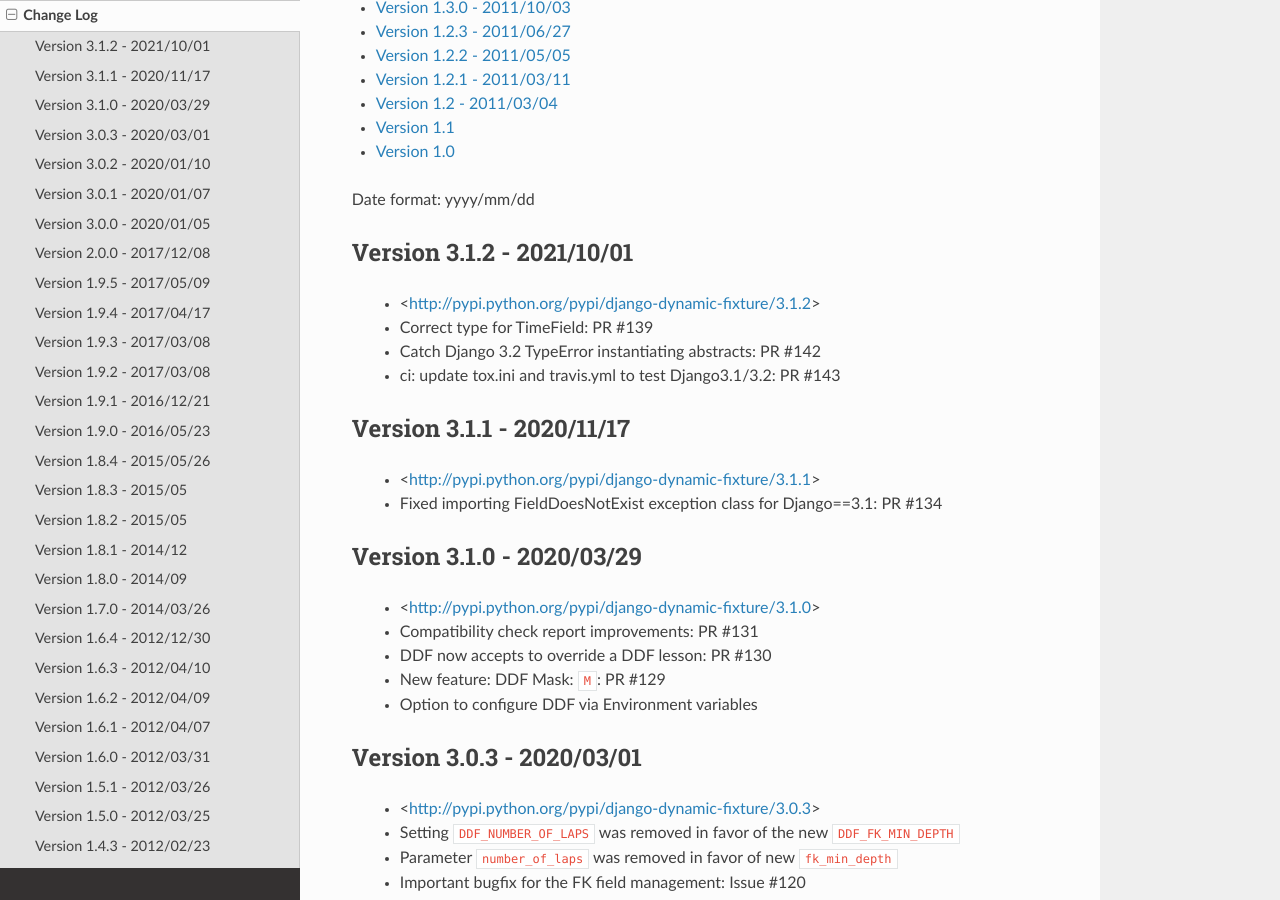
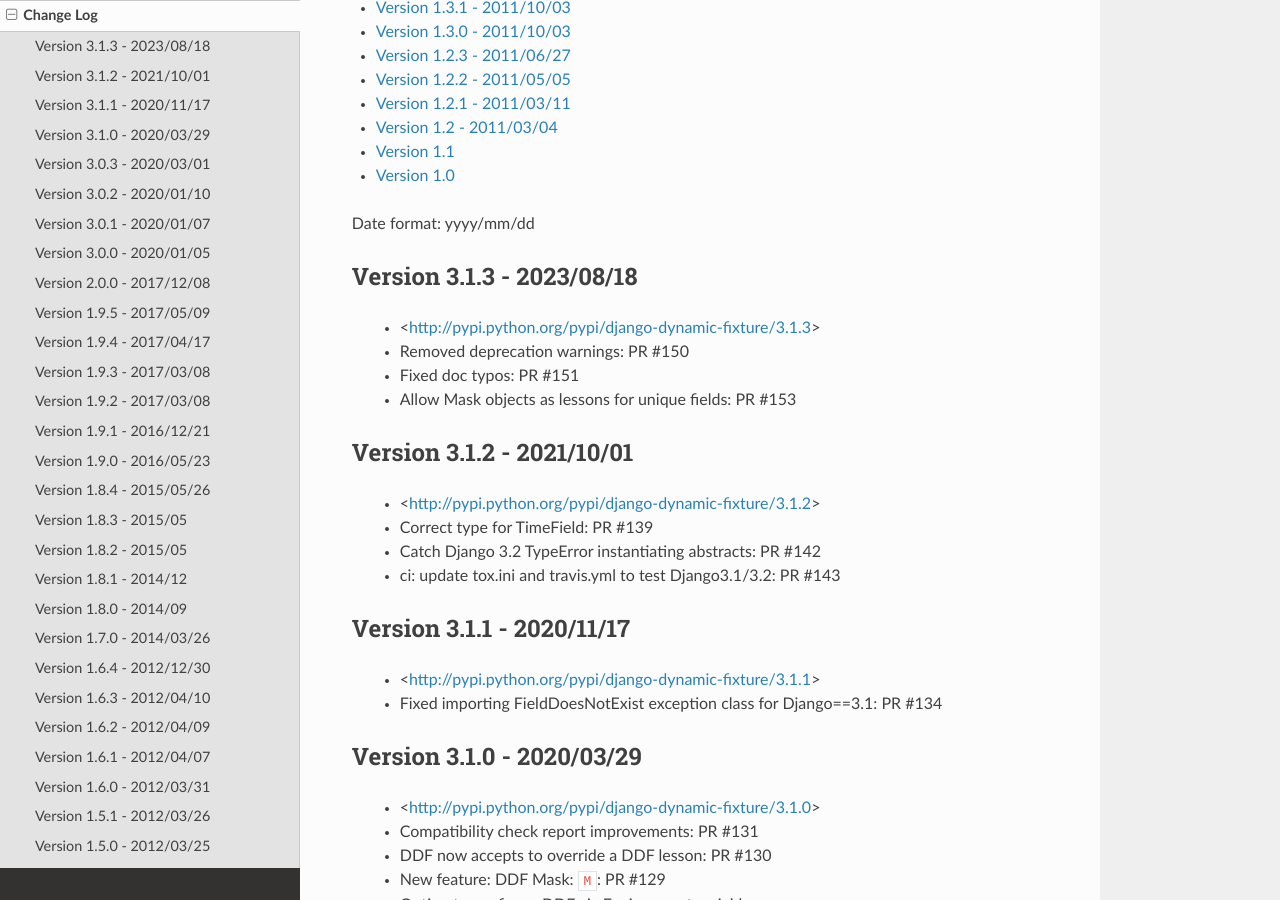
Before and after one commit to paulocheque/django-dynamic-fixture, a Sphinx documentation site: the page built from docs/source/change_log.rst, in a window 1280 px wide and 900 px high, scrolled down 932 px. Built offline with Sphinx 7.4.7 and the Read the Docs theme 2.0.0, drawn with Linux system fonts in a browser that asks for light colours; some of the changed text lies outside the part shown.

Commit message:
Release 3.1.3

```diff
--- a/django_dynamic_fixture/__init__.py
+++ b/django_dynamic_fixture/__init__.py
@@ -20,7 +20,7 @@
 from django_dynamic_fixture.script_ddf_checkings import ddf_check_models
 
 
-__version__ = '3.1.2'
+__version__ = '3.1.3'
 
 
 if not django_greater_than(1, 10):
--- a/docs/source/change_log.rst
+++ b/docs/source/change_log.rst
@@ -7,6 +7,13 @@
    :local:
 
 Date format: yyyy/mm/dd
+
+Version 3.1.3 - 2023/08/18
+-------------------------------------------------------------------------------
+  * <http://pypi.python.org/pypi/django-dynamic-fixture/3.1.3>
+  * Removed deprecation warnings: PR #150
+  * Fixed doc typos: PR #151
+  * Allow Mask objects as lessons for unique fields: PR #153
 
 Version 3.1.2 - 2021/10/01
 -------------------------------------------------------------------------------
--- a/docs/source/conf.py
+++ b/docs/source/conf.py
@@ -53,9 +53,9 @@
 # built documents.
 #
 # The short X.Y version.
-version = '3.1.2'
+version = '3.1.3'
 # The full version, including alpha/beta/rc tags.
-release = '3.1.2'
+release = '3.1.3'
 
 # The language for content autogenerated by Sphinx. Refer to documentation
 # for a list of supported languages.
--- a/setup.py
+++ b/setup.py
@@ -14,7 +14,7 @@
 # Update version and save
 # Go to 'files' link and upload the file
 
-VERSION = '3.1.2'
+VERSION = '3.1.3'
 
 tests_require = [
 ]
```
Also changed, not shown: 2 other files.
